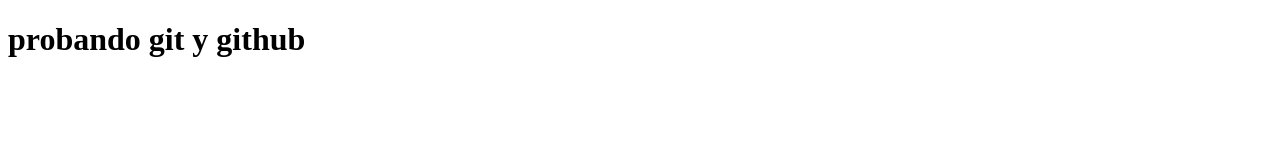
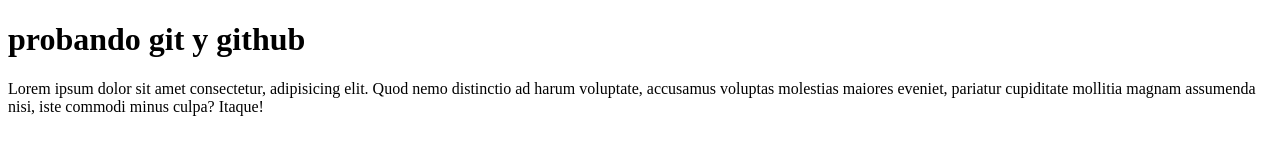
Before and after one commit to lolacadoche/2025-TDFE-CM01, a plain HTML site: page index.html in a window 1280 px wide. Drawn offline with Linux system fonts and the light colour scheme.

Commit message:
modifique el index.html

```diff
--- a/index.html
+++ b/index.html
@@ -7,5 +7,6 @@
 </head>
 <body>
     <h1>probando git y github</h1>
+    <p>Lorem ipsum dolor sit amet consectetur, adipisicing elit. Quod nemo distinctio ad harum voluptate, accusamus voluptas molestias maiores eveniet, pariatur cupiditate mollitia magnam assumenda nisi, iste commodi minus culpa? Itaque!</p>
 </body>
 </html>
```
Also changed, not shown: 1 other file.
